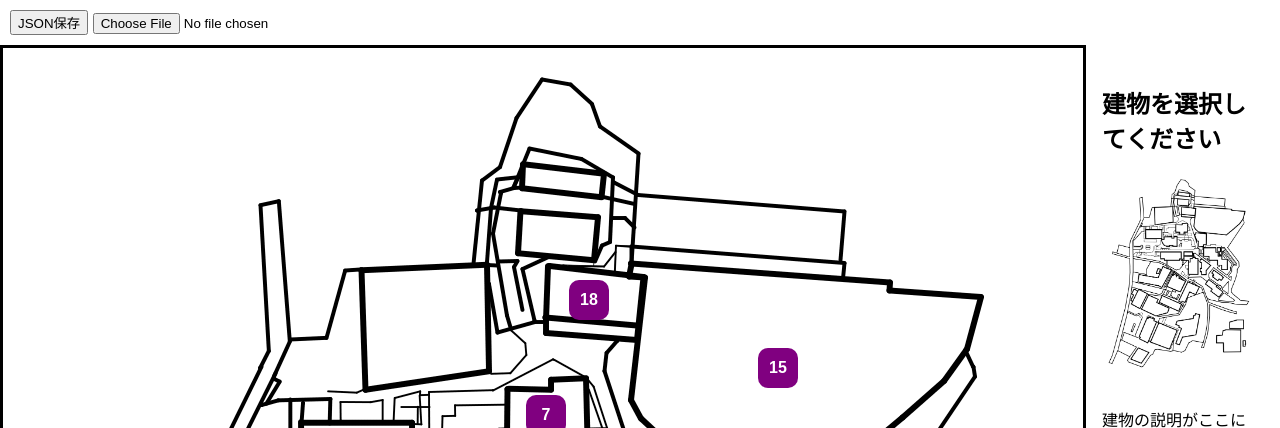
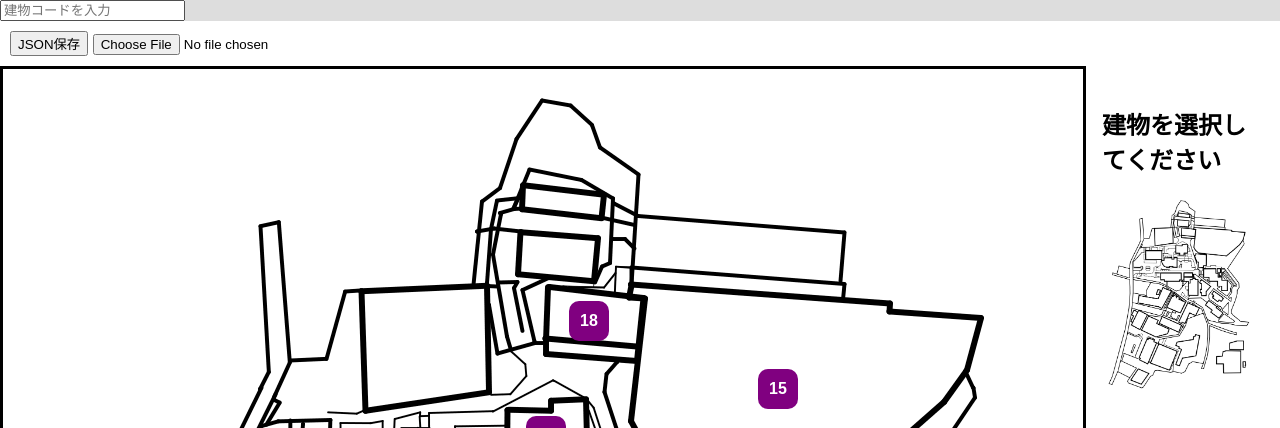
Before and after one commit to yuuto666-a11y/-, a Flask app: page / in a window 1280 px wide. Shown: the top 428 px of the page. Run offline with Flask 3, Linux system fonts and the light colour scheme.

Commit message:
Update index.html

```diff
--- a/practice/templates/index.html
+++ b/practice/templates/index.html
@@ -7,7 +7,12 @@
     <link rel="stylesheet"
           href="{{ url_for('static', filename='style.css') }}">
 </head>
-
+<div class="search-bar">
+    <input
+        type="text"
+        id="searchInput"
+        placeholder="建物コードを入力">
+</div>
 <body>
 
 <div class="toolbar">
```
